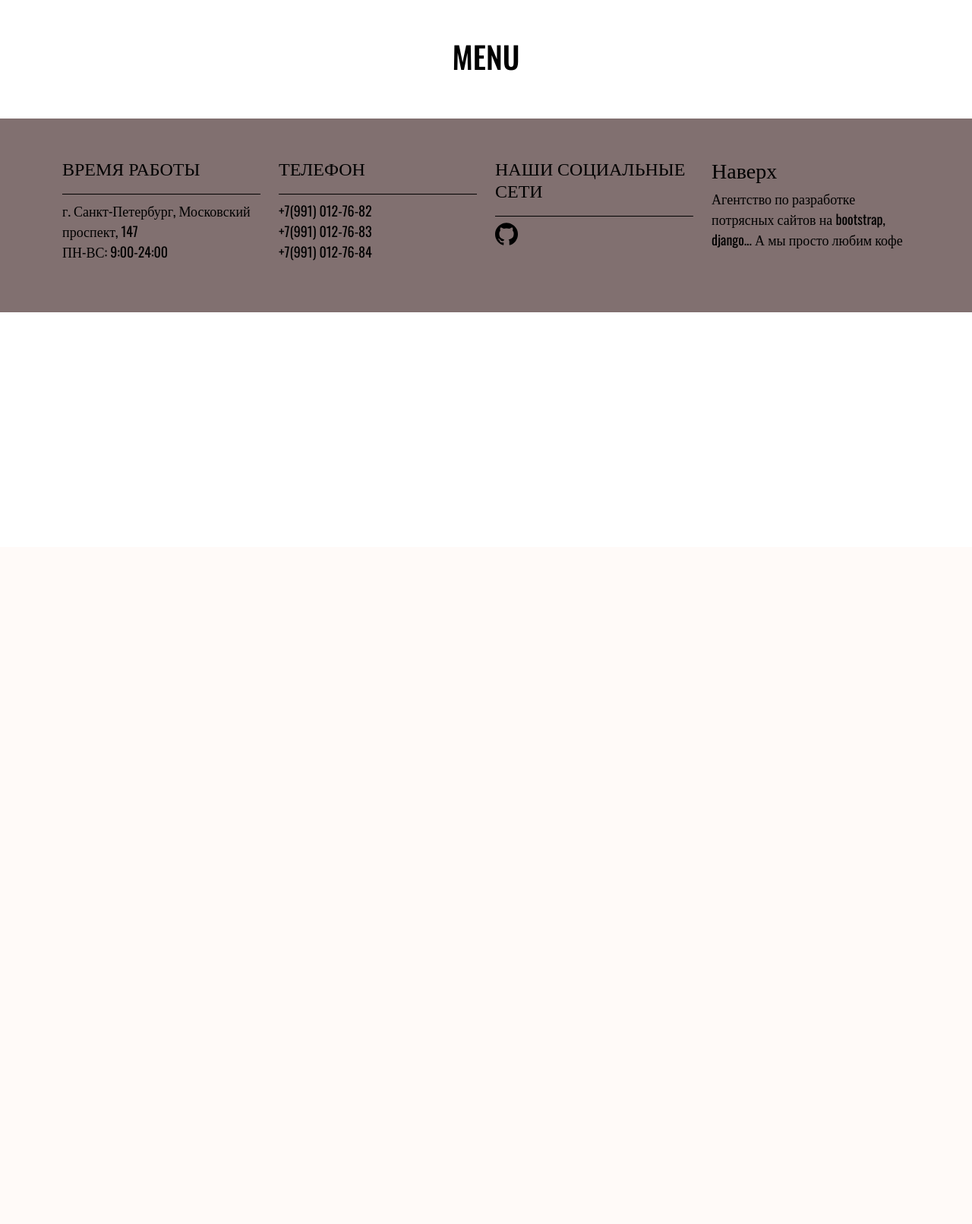
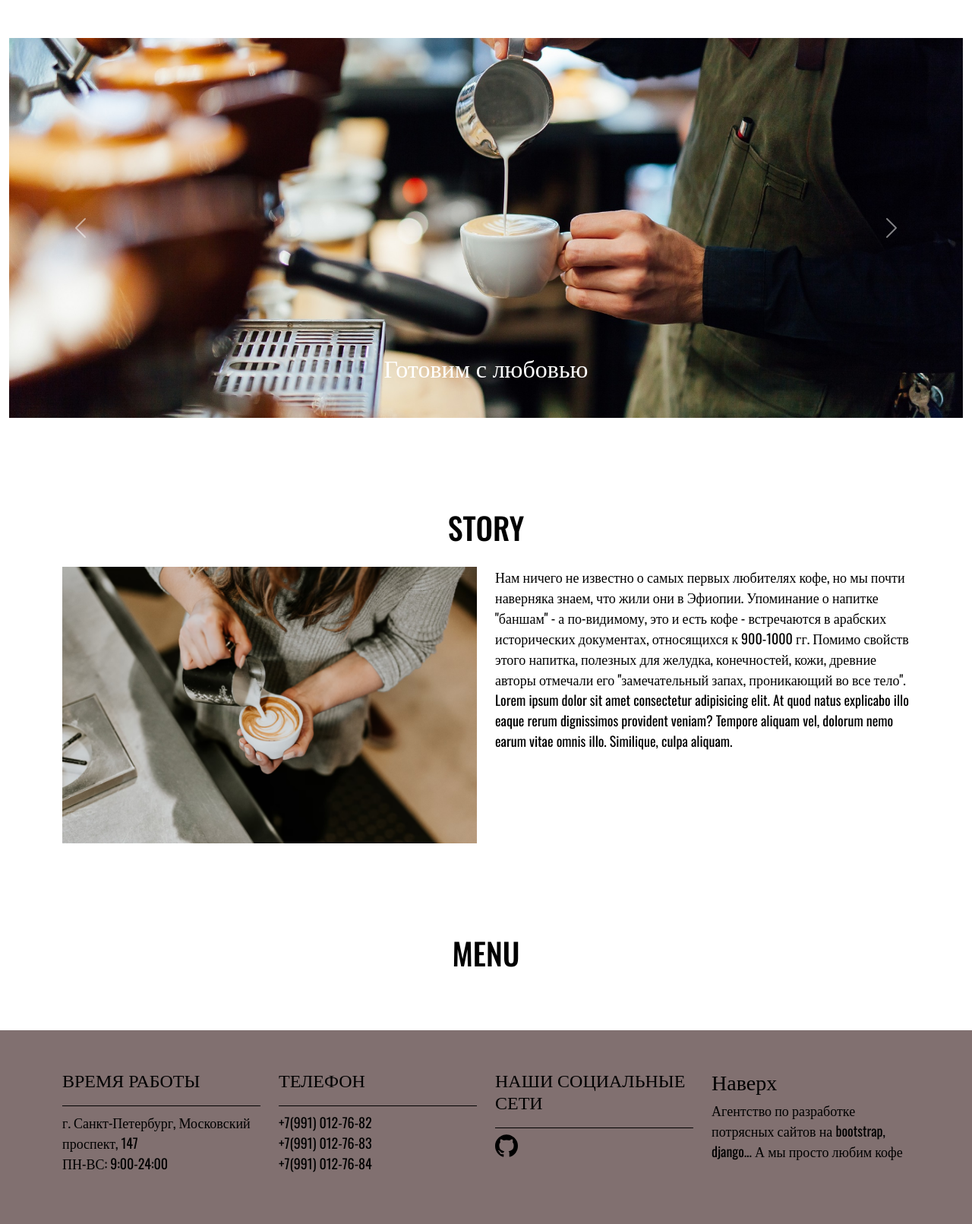
Before and after one commit to AlexanderObolonkov/CoffeeHouse_SoftwareTools, a Django app: page / in a window 1280 px wide. Shown: the part 80-1691 px from the top of the page at 76% size. Before the commit the page ends 491 px from the top, so only its background shows below. Run offline with Django 4.2, Linux system fonts and the light colour scheme; data that the repository does not hold is empty; parts of the project's set-up code (start-up, migrations or seed data) failed here and were passed over.

Commit message:
Added carousel and strory section for index template

```diff
--- a/mysite/templates/mysite/index.html
+++ b/mysite/templates/mysite/index.html
@@ -4,6 +4,64 @@
 {% block title %}COFFEE HOUSE{% endblock %}
 
 {% block page_content %}
+    <section>
+        <div class="container-fluid my-carousel">
+            <div id="carouselExampleAutoplaying" class="carousel slide carousel-fade" data-bs-ride="carousel">
+                <div class="carousel-inner">
+                    <div class="carousel-item active">
+                        <img src="{% static 'img/image1.jpg' %}" class="d-block w-100" alt="Первый слайд">
+                        <div class="carousel-caption d-none d-md-block">
+                            <h2>Готовим с любовью</h2>
+                        </div>
+                    </div>
+                    <div class="carousel-item">
+                        <img src="{% static 'img/image2.jpg' %}" class="d-block w-100" alt="Второй слайд">
+                        <div class="carousel-caption d-none d-md-block">
+                            <h2>Используем лучшее оборудование</h2>
+                        </div>
+                    </div>
+                    <div class="carousel-item">
+                        <img src="{% static 'img/image3.jpg' %}" class="d-block w-100" alt="Третий слайд">
+                        <div class="carousel-caption d-none d-md-block">
+                            <h2>Санкт-Петербург, Московский проспект д.147</h2>
+                        </div>
+                    </div>
+                </div>
+                <button class="carousel-control-prev" type="button" data-bs-target="#carouselExampleAutoplaying"
+                        data-bs-slide="prev">
+                    <span class="carousel-control-prev-icon" aria-hidden="true"></span>
+                    <span class="visually-hidden">Previous</span>
+                </button>
+                <button class="carousel-control-next" type="button" data-bs-target="#carouselExampleAutoplaying"
+                        data-bs-slide="next">
+                    <span class="carousel-control-next-icon" aria-hidden="true"></span>
+                    <span class="visually-hidden">Next</span>
+                </button>
+            </div>
+        </div>
+    </section>
+
+    <div class="main-content">
+
+        <section class="story-content">
+            <div class="container">
+                <h1 class="text-uppercase text-center">Story</h1>
+                <div class="row align-items-start">
+                    <div class="col-lg-6 col-sm-12">
+                        <img src="{% static 'img/story.png' %}" alt="story">
+                    </div>
+                    <div class="col-lg-6 col-sm-12 text-left">
+                        <p>Нам ничего не известно о самых первых любителях кофе, но мы почти наверняка знаем, что жили
+                            они в Эфиопии. Упоминание о напитке "баншам" - а по-видимому, это и есть кофе - встречаются
+                            в арабских исторических документах, относящихся к 900-1000 гг. Помимо свойств этого напитка,
+                            полезных для желудка, конечностей, кожи, древние авторы отмечали его "замечательный запах,
+                            проникающий во все тело". Lorem ipsum dolor sit amet consectetur adipisicing elit. At quod
+                            natus explicabo illo eaque rerum dignissimos provident veniam? Tempore aliquam vel, dolorum
+                            nemo earum vitae omnis illo. Similique, culpa aliquam.</p>
+                    </div>
+                </div>
+            </div>
+        </section>
         <section class="products-content">
             <div class="container">
                 <h1 class="text-uppercase text-center">Menu</h1>
```
Lines whose indentation alone changed are shown as unchanged.
